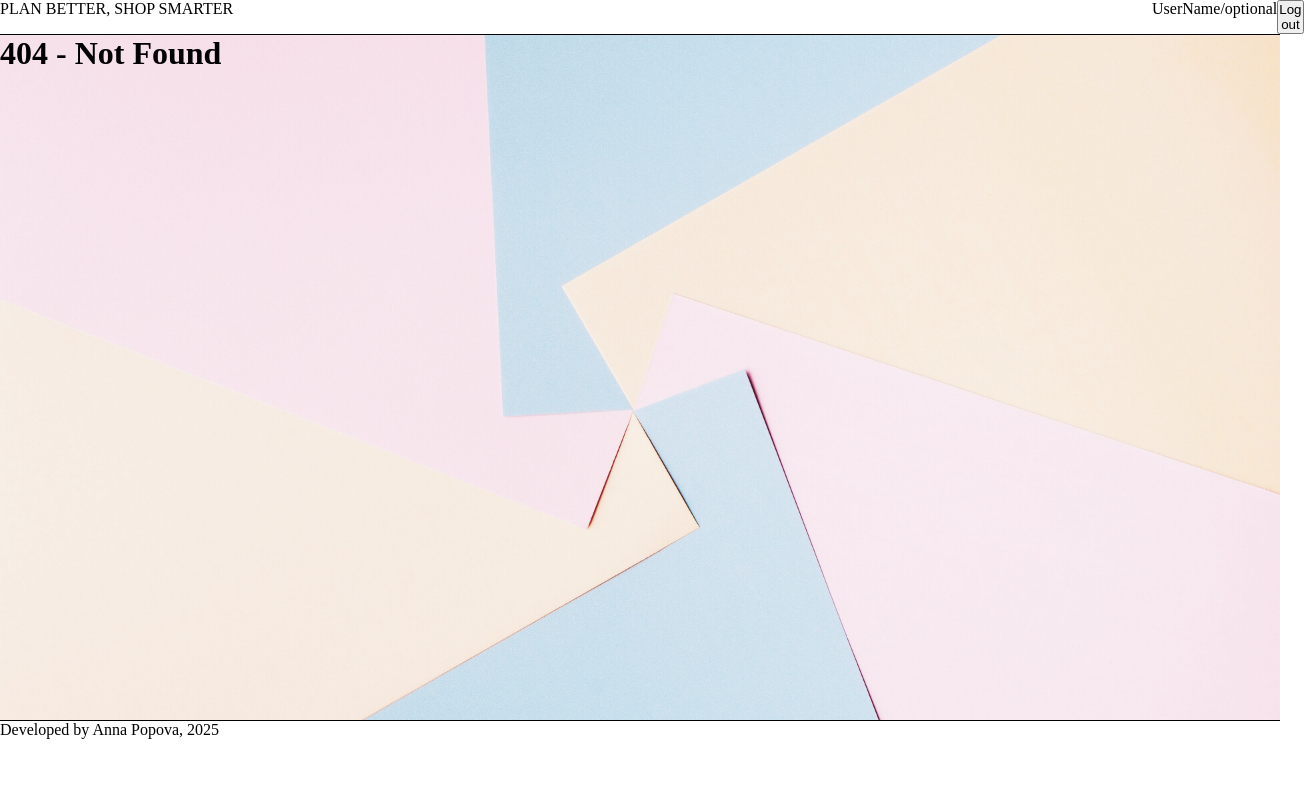
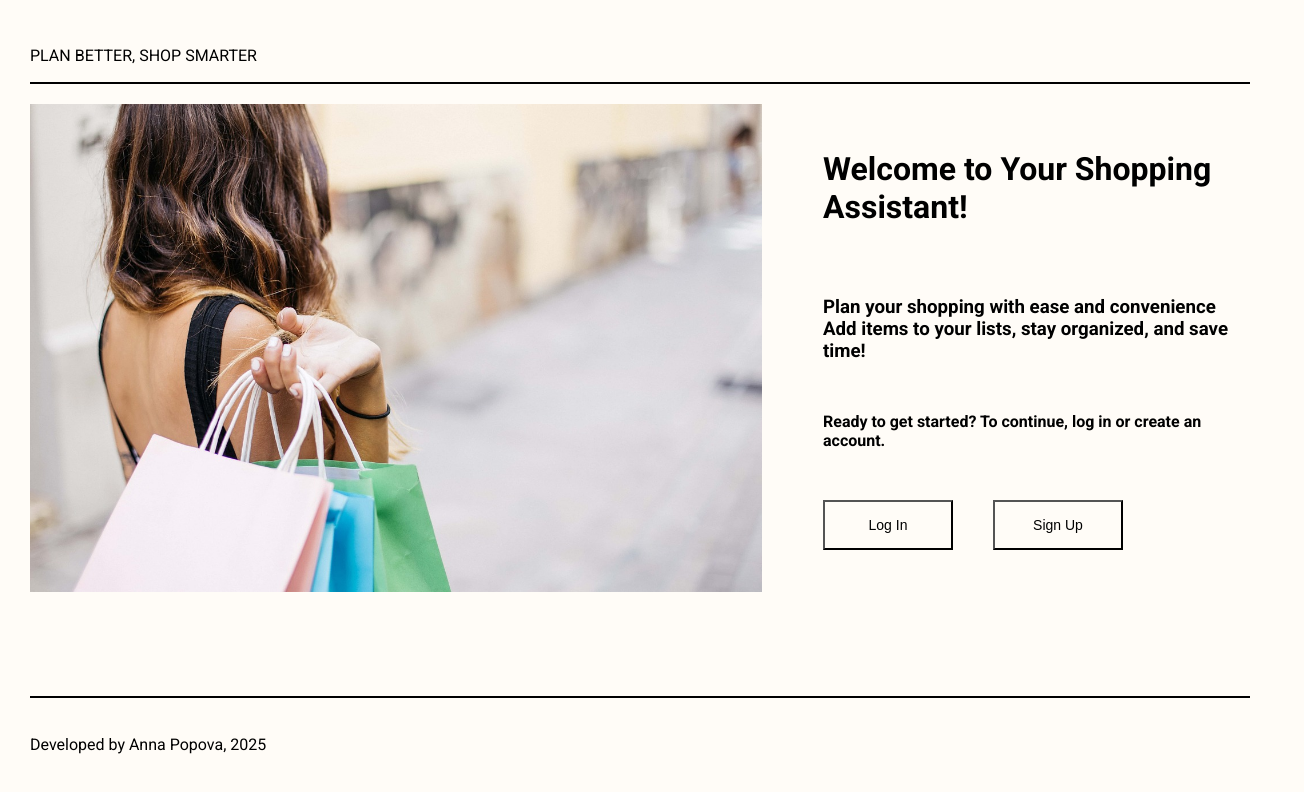
Before and after one commit to anyuka007/shopping-list, a React (Vite) app in the folder frontend/: page /start in a window 1280 px wide. Before the commit this address had no page. Shown: the top 792 px of the page, 1304 px wide, since content can reach past the window. Built offline with nearby package versions, Linux system fonts and the light colour scheme.

Commit message:
refactor styles for header, footer, and home components; add Start page with layout and buttons

```diff
--- a/frontend/index.html
+++ b/frontend/index.html
@@ -4,6 +4,12 @@
         <meta charset="UTF-8" />
         <link rel="icon" type="image/svg+xml" href="/vite.svg" />
         <meta name="viewport" content="width=device-width, initial-scale=1.0" />
+        <link rel="preconnect" href="https://fonts.googleapis.com" />
+        <link rel="preconnect" href="https://fonts.gstatic.com" crossorigin />
+        <link
+            href="https://fonts.googleapis.com/css2?family=Roboto:ital,wght@0,100..900;1,100..900&display=swap"
+            rel="stylesheet"
+        />
         <title>Meine App</title>
     </head>
     <body>
--- a/frontend/package.json
+++ b/frontend/package.json
@@ -10,7 +10,12 @@
     "preview": "vite preview"
   },
   "dependencies": {
+    "@fortawesome/fontawesome-svg-core": "^6.7.2",
+    "@fortawesome/free-regular-svg-icons": "^6.7.2",
+    "@fortawesome/free-solid-svg-icons": "^6.7.2",
+    "@fortawesome/react-fontawesome": "^0.2.2",
     "dom": "^0.0.3",
+    "lucide-react": "^0.474.0",
     "react": "^18.3.1",
     "react-dom": "^18.3.1",
     "react-router-dom": "^7.1.3",
--- a/frontend/src/App.jsx
+++ b/frontend/src/App.jsx
@@ -2,7 +2,8 @@ import AppProvider from "./context/AppProvider";
 import { BrowserRouter, Route, Routes } from "react-router-dom";
 import SharedLayout from "./pages/SharedLayout";
 import Home from "./pages/Home/Home";
-import Kontakt from "./pages/Kontakt/Kontakt";
+///import Kontakt from "./pages/Kontakt/Kontakt";
+import Start from "./pages/Start/Start";
 import NotFound from "./pages/NotFound/NotFound";
 import "./css/App.css";
 
@@ -15,7 +16,7 @@ function App() {
                         <Route path="/" element={<SharedLayout />}>
                             <Route index element={<Home />} />
                             {/* Weitere Routen hier zwischen */}
-                            <Route path="kontakt" element={<Kontakt />} />
+                            <Route path="start" element={<Start />} />
                             {/* Weitere Routen hier zwischen */}
                             <Route path="*" element={<NotFound />} />
                         </Route>
--- a/frontend/src/components/Footer/Footer.css
+++ b/frontend/src/components/Footer/Footer.css
@@ -1,4 +1,6 @@
 .footer {
-    border-top: 1px solid black;
-    flex: 0 0 10%;
+    flex: 0 0 7%;
+    display: flex;
+    align-items: center;
+    margin-top: 2rem;
 }
--- a/frontend/src/components/Header/Header.css
+++ b/frontend/src/components/Header/Header.css
@@ -1,8 +1,9 @@
 .header-container {
     display: flex;
     justify-content: space-between;
-    border-bottom: 1px solid black;
     row-gap: 50px;
+    flex: 0 0 7%;
+    align-items: center;
 }
 
 .header-left {
--- a/frontend/src/components/Header/Header.jsx
+++ b/frontend/src/components/Header/Header.jsx
@@ -1,18 +1,22 @@
-import React from "react";
 import "./Header.css";
+import { useLocation } from "react-router-dom";
 
 const Header = () => {
+    const location = useLocation();
     return (
         <div className="header-container">
             <div className="header-left">
                 <p>Plan better, Shop Smarter</p>
             </div>
-            <div className="header-right">
-                <div>UserName/optional</div>
-                <div>
-                    <button>Log out</button>
+            {/*  it is only displayed if the pathname is not "/start". */}
+            {location.pathname !== "/start" && (
+                <div className="header-right">
+                    <div>UserName/optional</div>
+                    <div>
+                        <button>Log out</button>
+                    </div>
                 </div>
-            </div>
+            )}
         </div>
     );
 };
--- a/frontend/src/components/List/List.jsx
+++ b/frontend/src/components/List/List.jsx
@@ -1,12 +1,19 @@
-import React from "react";
 import "./List.css";
+/* import { FontAwesomeIcon } from "@fortawesome/react-fontawesome";
+import { faTrashCan } from "@fortawesome/free-regular-svg-icons"; */
+import { Pencil, Trash2 } from "lucide-react";
 
 const List = () => {
     return (
         <div className="list-container">
             <div className="list-name">
-                <div>List's name</div>
-                <button>Delete</button>
+                <div>Name of the list</div>
+                <button>
+                    <Pencil />
+                </button>
+                <button>
+                    <Trash2 />
+                </button>
             </div>
             <div className="list-item-name">
                 <input type="checkbox" />
--- a/frontend/src/css/App.css
+++ b/frontend/src/css/App.css
@@ -15,21 +15,20 @@
 body {
     font-size: 1.6rem;
     height: 100%;
+    font-family: "Roboto", serif;
+    background-color: #fffcf7;
 }
 
 .whole-page {
     height: 100%;
     width: 100%;
-    margin: 0 auto;
     display: flex;
     flex-direction: column;
+    padding: 3rem;
 }
 
 .main-container {
     flex: 1 1 auto;
-    background-image: url("../../public/images/origami.png");
-    background-position: center;
-    background-size: cover;
-    background-repeat: no-repeat; /* Ensures the image does not repeat */
-    background-attachment: fixed; /* Keeps the background image fixed during scrolling */
+    border-top: 2px solid black;
+    border-bottom: 2px solid black;
 }
--- a/frontend/src/css/Home.css
+++ b/frontend/src/css/Home.css
@@ -1,3 +1,25 @@
+.home-container {
+    /* background-image: url("../../public/images/origami.png");
+    background-position: center;
+    background-size: cover;
+    background-repeat: no-repeat;
+    background-attachment: fixed;*/
+    padding-top: 2rem;
+    padding-bottom: 2rem;
+}
+
+.home-welcome-text {
+    text-align: center;
+}
+
+.home-welcome-text h1 {
+    margin-top: 2rem;
+}
+
+.home-welcome-text-description {
+    margin: 2rem;
+}
+
 .home-lists-container {
     display: flex;
     justify-content: space-between;
--- /dev/null
+++ b/frontend/src/css/Start.css
@@ -0,0 +1,42 @@
+.start-container {
+    display: flex;
+    justify-content: space-between;
+    margin-top: 2rem;
+    margin-bottom: 2rem;
+}
+
+.start-container-img {
+    width: 100%;
+    flex-basis: 60%;
+}
+
+.start-container-text {
+    width: 100%;
+    flex-basis: 35%;
+    /* border: 1px solid black; */
+    display: flex;
+    flex-direction: column;
+    /* align-items: center; */
+    justify-content: center;
+}
+
+.start-container-text h1 {
+    margin-bottom: 7rem;
+}
+.start-description,
+.start-container-text h4 {
+    margin-bottom: 5rem;
+}
+
+.start-container-buttons {
+    display: flex;
+    width: 100%;
+}
+
+.start-container-buttons button {
+    background-color: #fffcf7;
+    width: 130px;
+    height: 50px;
+    font-size: 14px;
+    margin-right: 4rem;
+}
--- a/frontend/src/pages/Home/Home.jsx
+++ b/frontend/src/pages/Home/Home.jsx
@@ -1,20 +1,20 @@
-import { Link } from "react-router-dom";
 import List from "../../components/List/List";
 import "../../css/Home.css";
 
 const Home = () => {
     return (
-        <>
-            <main>
+        <div className="home-container">
             <section className="home-welcome-text">
                 <h1>Welcome to Your Shopping Assistant!</h1>
+                <div className="home-welcome-text-description">
                     <h3>Plan your shopping with ease and convenience</h3>
                     <h3>
                         Add items to your lists, stay organized, and save time!
                     </h3>
+                </div>
                 <h4>
-                        !O p t i o n a l! Ready to get started? Let’s create
-                        your first list!/ You have n-lists
+                    !O p t i o n a l! Ready to get started? Let’s create your
+                    first list!/ You have n-lists
                 </h4>
             </section>
             <section className="home-lists">
@@ -34,10 +34,9 @@ const Home = () => {
                     </div>
                 </div>
             </section>
-            </main>
 
             {/* <Link to={"/kontakt"}>Kontaktieren Sie uns!</Link> */}
-        </>
+        </div>
     );
 };
 
--- /dev/null
+++ b/frontend/src/pages/Start/Start.jsx
@@ -0,0 +1,44 @@
+import "../../css/Start.css";
+
+const Start = () => {
+    return (
+        <div className="start-container">
+            <div className="start-container-img">
+                <img
+                    className="start-container-img"
+                    src="../../../public/images/shoppingBags_1280.jpg"
+                    alt="start-photo"
+                />
+            </div>
+            <div className="start-container-text">
+                <h1>Welcome to Your Shopping Assistant!</h1>
+                <div className="start-description">
+                    <h3>Plan your shopping with ease and convenience</h3>
+                    <h3>
+                        Add items to your lists, stay organized, and save time!
+                    </h3>
+                </div>
+                <h4>
+                    Ready to get started? To continue, log in or create an
+                    account.
+                </h4>
+                <div className="start-container-buttons">
+                    <button
+                        className="start-container-button"
+                        onClick={() => alert("Log in")}
+                    >
+                        Log In
+                    </button>
+                    <button
+                        className="start-container-button"
+                        onClick={() => alert("Sign up")}
+                    >
+                        Sign Up
+                    </button>
+                </div>
+            </div>
+        </div>
+    );
+};
+
+export default Start;
```
Also changed, not shown: 1 other file (tests, documents, lock files or other folders). Lines whose indentation alone changed are shown as unchanged.
